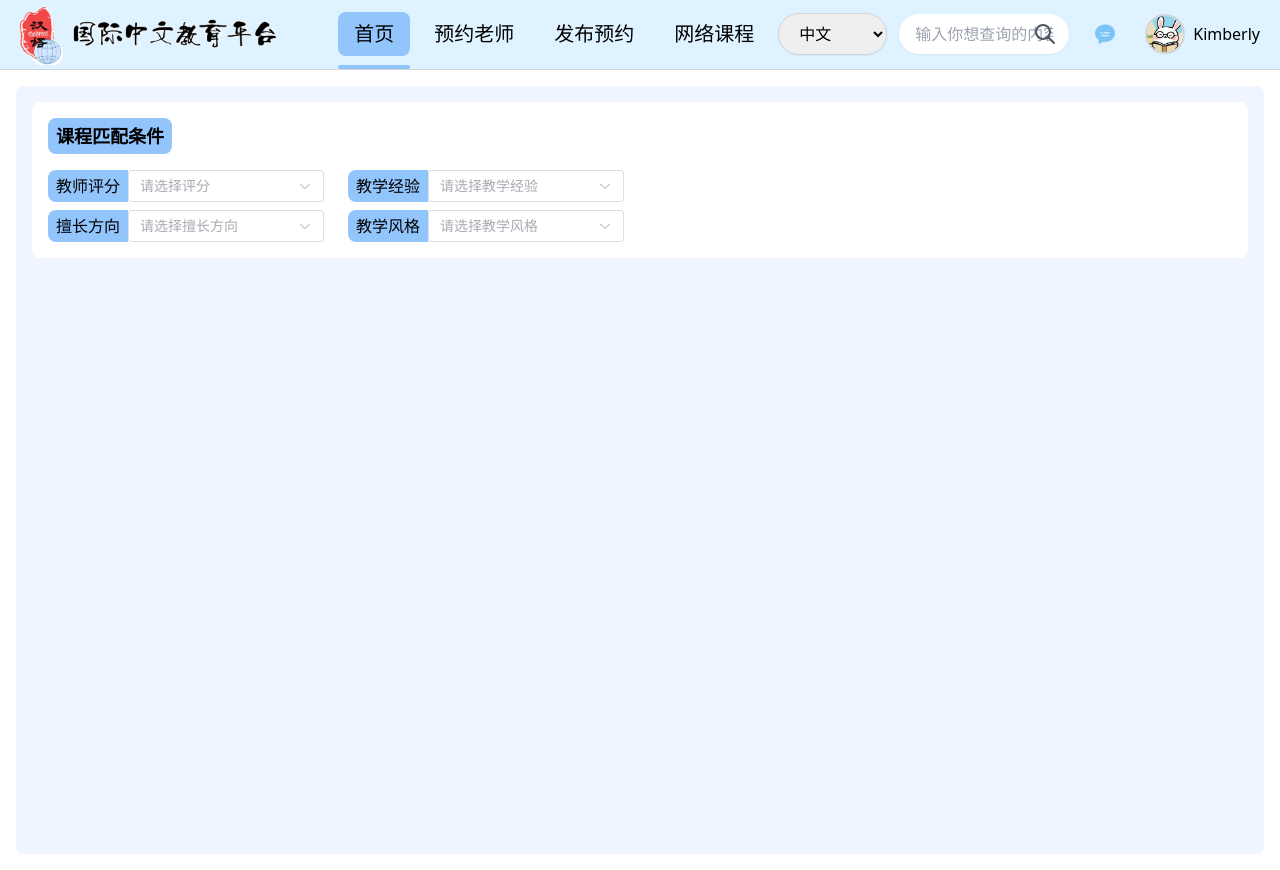
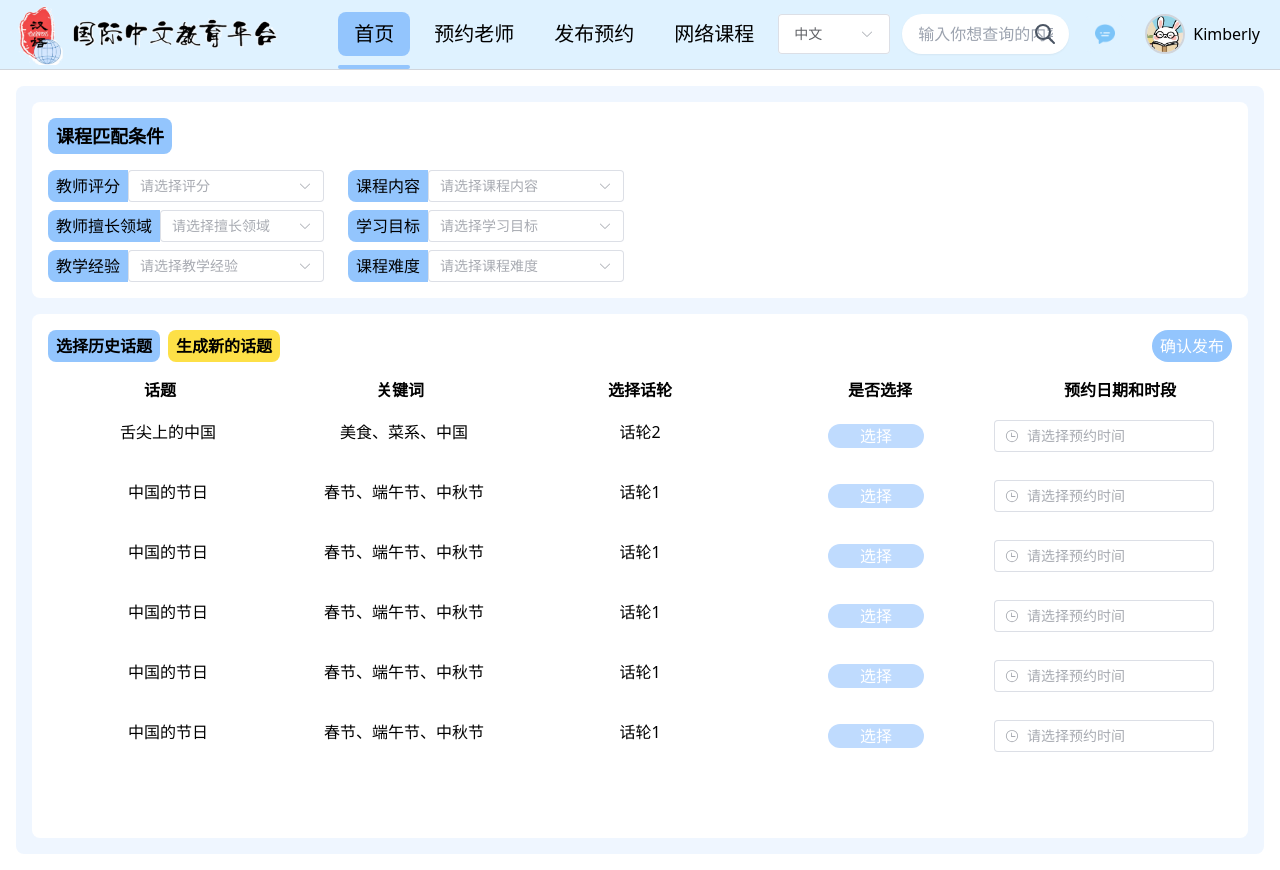
Before and after one commit to computersciencefreshmen/International_Chinese_Platform, a Vue app: page /student/publish in a window 1280 px wide. Built offline with nearby package versions, Linux system fonts and the light colour scheme.

Commit message:
完善了学生端

```diff
--- a/src/components/service/LanguageToggle.vue
+++ b/src/components/service/LanguageToggle.vue
@@ -19,14 +19,24 @@ const changeLanguage = () => {
 </script>
 
 <template>
-  <select
+  <!-- <select
     class="w-full sm:py-2 sm:px-4 border border-gray-300 rounded-full shadow-sm outline-none"
     v-model="currentLocale"
     @change="changeLanguage"
   >
     <option value="zh">中文</option>
     <option value="en">English</option>
-  </select>
+  </select> -->
+  <el-select
+    placeholder="Select"
+    class="!w-28"
+    size="large"
+    v-model="currentLocale"
+    @change="changeLanguage"
+  >
+    <el-option label="中文" value="zh" />
+    <el-option label="English" value="en" />
+  </el-select>
 </template>
 
 <style scoped></style>
--- a/src/router/index.js
+++ b/src/router/index.js
@@ -117,6 +117,13 @@ const router = createRouter({
           name: 'createNewChat',
           component: () =>
             import('@/views/student/orderTeacher/createNewChat.vue')
+        },
+        {
+          // 创建新的发布预约
+          path: 'createNewPublish',
+          name: 'createNewPublish',
+          component: () =>
+            import('@/views/student/publishOrder/CreateNewPublish.vue')
         }
       ]
     },
--- a/src/views/login/components/registerComponent.vue
+++ b/src/views/login/components/registerComponent.vue
@@ -331,7 +331,7 @@ const handleMemberEnter = () => {
 </script>
 <template>
   <div
-    class="bg-primary rounded-2xl py-2 flex items-center justify-center w-2/3 overflow-hidden transition-all ease-in-out duration-500"
+    class="shadow-lg bg-primary rounded-2xl py-2 flex items-center justify-center w-2/3 overflow-hidden transition-all ease-in-out duration-500"
   >
     <transition name="slide" mode="out-in">
       <!-- 注册的初始化界面。-->
--- a/src/views/login/loginPage.vue
+++ b/src/views/login/loginPage.vue
@@ -97,7 +97,10 @@ const handleLogin = () => {
     <main class="flex-1 flex justify-center items-center overflow-hidden">
       <!-- 登录主体内容填写 -->
       <transition name="slide" mode="out-in">
-        <div v-if="isLogin" class="px-6 bg-primary rounded-2xl min-w-min py-4">
+        <div
+          v-if="isLogin"
+          class="px-6 bg-primary rounded-2xl min-w-min py-4 shadow-lg"
+        >
           <div class="ml-6 mb-2 mt-6">
             <p class="tracking-wide text-black text-3xl font-semibold">
               欢迎登陆
--- a/src/views/student/orderTeacher/teacherDetail.vue
+++ b/src/views/student/orderTeacher/teacherDetail.vue
@@ -253,7 +253,9 @@ const disabledDate = (time) => {
             <span>{{ record.keywords }}</span>
             <span>{{ record.selectedRound }}</span>
             <!-- 是否选择 -->
-            <MyButton type="primary" class="w-24 mx-auto">选择</MyButton>
+            <div class="flex items-center justify-center">
+              <MyButton type="primary" class="w-24">选择</MyButton>
+            </div>
             <!-- 预约时段 -->
             <el-date-picker
               v-model="record.appointmentTime"
--- /dev/null
+++ b/src/views/student/publishOrder/CreateNewPublish.vue
@@ -0,0 +1,43 @@
+<script setup>
+import { ref } from 'vue' // 引入vue
+import CreateChatTurn from '../chatTurn/components/CreateChatTurn.vue'
+import MyButton from '@/components/basic/MyButton.vue'
+
+//定义预约的时间
+const appointmentTime = ref('')
+
+// 禁用当前时间之前的所有日期
+const disabledDate = (time) => {
+  return time.getTime() < Date.now() // 禁用当前时间之前的所有日期
+}
+</script>
+
+<template>
+  <!-- 布局架子 -->
+  <div ref="layout" class="container bg-white mx-auto p-4">
+    <!-- 布局容器 -->
+    <div ref="container" class="rounded-lg px-4 flex flex-col">
+      <!-- 生成新话轮 -->
+      <CreateChatTurn />
+      <!-- 预约的时段和老师 -->
+      <div class="bg-blue-50 rounded-lg p-4 flex justify-between">
+        <div class="flex items-center space-x-2">
+          <p>预约上课日期和时段</p>
+          <!-- 时间 -->
+          <el-date-picker
+            v-model="appointmentTime"
+            type="datetime"
+            placeholder="请选择预约时间"
+            :disabled-date="disabledDate"
+          />
+        </div>
+        <!-- 确认预约 -->
+        <MyButton type="primary" class="py-1 px-2 !bg-blue-300"
+          >确认预约</MyButton
+        >
+      </div>
+    </div>
+  </div>
+</template>
+
+<style scoped></style>
--- a/src/views/student/publishOrder/publishOrder.vue
+++ b/src/views/student/publishOrder/publishOrder.vue
@@ -1,6 +1,10 @@
 <script setup>
 import { ref, onMounted, nextTick, onUnmounted } from 'vue' // 引入vue
 import selectorsBasic from '@/components/service/selectorsBasic.vue'
+import MyButton from '@/components/basic/MyButton.vue'
+//引入路由
+import { useRouter } from 'vue-router'
+const router = useRouter()
 
 //定义容器盒子
 const container = ref(null)
@@ -77,67 +81,157 @@ const teacherFilterList = ref([
     ]
   },
   {
+    title: '课程内容',
+    placeholder: '请选择课程内容',
+    value: '',
+    list: [
+      {
+        label: '语法',
+        value: '语法'
+      },
+      {
+        label: '口语',
+        value: '口语'
+      }
+    ]
+  },
+  {
+    title: '教师擅长领域',
+    placeholder: '请选择擅长领域',
+    value: '',
+    list: [
+      {
+        label: '语法',
+        value: '语法'
+      },
+      {
+        label: '口语',
+        value: '口语'
+      }
+    ]
+  },
+  {
+    title: '学习目标',
+    placeholder: '请选择学习目标',
+    value: '',
+    list: [
+      {
+        label: '日常交流',
+        value: '日常交流'
+      },
+      {
+        label: '考试冲刺',
+        value: '考试冲刺'
+      },
+      {
+        label: '职场提升',
+        value: '职场提升'
+      },
+      {
+        label: '文化兴趣',
+        value: '文化兴趣'
+      }
+    ]
+  },
+  {
+    // 教学经验
     title: '教学经验',
     placeholder: '请选择教学经验',
     value: '',
     list: [
       {
-        label: '5年及以上',
-        value: 5
+        label: '5年以上',
+        value: '5年以上'
       },
       {
-        label: '3年及以上',
-        value: 3
+        label: '3-5年',
+        value: '3-5年'
       },
       {
-        label: '1年及以上',
-        value: 1
+        label: '1-3年',
+        value: '1-3年'
+      },
+      {
+        label: '不限',
+        value: '不限'
       }
     ]
   },
   {
-    title: '擅长方向',
-    placeholder: '请选择擅长方向',
+    //课程难度
+    title: '课程难度',
+    placeholder: '请选择课程难度',
     value: '',
     list: [
       {
-        label: '汉语口语',
-        value: '汉语口语'
+        label: '初级',
+        value: '初级'
       },
       {
-        label: '商务英语',
-        value: '商务英语'
+        label: '中级',
+        value: '中级'
       },
       {
-        label: '日语',
-        value: '日语'
-      },
-      {
-        label: '韩语',
-        value: '韩语'
-      }
-    ]
-  },
-  {
-    title: '教学风格',
-    placeholder: '请选择教学风格',
-    value: '',
-    list: [
-      {
-        label: '严谨',
-        value: '严谨'
-      },
-      {
-        label: '耐心',
-        value: '耐心'
-      },
-      {
-        label: '活泼',
-        value: '活泼'
+        label: '高级',
+        value: '高级'
       }
     ]
   }
 ])
+
+//定义历史记录
+const historyRecords = ref([
+  {
+    topic: '舌尖上的中国',
+    keywords: '美食、菜系、中国',
+    selectedRound: '话轮2',
+    appointmentTime: ''
+  },
+  {
+    topic: '中国的节日',
+    keywords: '春节、端午节、中秋节',
+    selectedRound: '话轮1',
+    appointmentTime: ''
+  },
+  {
+    topic: '中国的节日',
+    keywords: '春节、端午节、中秋节',
+    selectedRound: '话轮1',
+    appointmentTime: ''
+  },
+  {
+    topic: '中国的节日',
+    keywords: '春节、端午节、中秋节',
+    selectedRound: '话轮1',
+    appointmentTime: ''
+  },
+  {
+    topic: '中国的节日',
+    keywords: '春节、端午节、中秋节',
+    selectedRound: '话轮1',
+    appointmentTime: ''
+  },
+  {
+    topic: '中国的节日',
+    keywords: '春节、端午节、中秋节',
+    selectedRound: '话轮1',
+    appointmentTime: ''
+  }
+])
+
+//定义历史记录标题
+const historyTitle = ref([
+  '话题',
+  '关键词',
+  '选择话轮',
+  '是否选择',
+  '预约日期和时段'
+])
+
+// 禁用当前时间之前的所有日期
+const disabledDate = (time) => {
+  return time.getTime() < Date.now() // 禁用当前时间之前的所有日期
+}
 </script>
 
 <template>
@@ -146,7 +240,7 @@ const teacherFilterList = ref([
     <!-- 布局容器 -->
     <div ref="container" class="bg-blue-50 rounded-lg p-4 flex flex-col">
       <!-- 课程匹配条件 -->
-      <div class="bg-white rounded-lg p-4">
+      <div class="bg-white rounded-lg p-4 mb-4">
         <!-- 标题 -->
         <div class="flex mb-4">
           <p class="text-lg font-bold bg-blue-300 px-2 py-1 rounded-lg">
@@ -164,6 +258,55 @@ const teacherFilterList = ref([
               :placeholder="item.placeholder"
               :title="item.title"
               :options="item.list"
+            />
+          </div>
+        </div>
+      </div>
+      <!-- 话轮选择 -->
+      <div class="bg-white p-4 rounded-lg flex-1 overflow-y-auto scrollBar">
+        <!-- 标题 -->
+        <div class="flex items-center justify-between mb-4 space-x-2">
+          <div class="flex items-center space-x-2">
+            <h1 class="font-semibold py-1 px-2 bg-blue-300 rounded-lg">
+              选择历史话题
+            </h1>
+            <h1
+              @click="router.push('createNewPublish')"
+              class="font-semibold py-1 px-2 bg-yellow-300 rounded-lg cursor-pointer hover:bg-yellow-400 transition-all duration-300 ease-in-out"
+            >
+              生成新的话题
+            </h1>
+          </div>
+          <!-- 确认预约 -->
+          <MyButton type="primary" class="py-1 px-2 !bg-blue-300"
+            >确认发布</MyButton
+          >
+        </div>
+        <!-- 网格布局列表 -->
+        <div class="flex-1">
+          <!-- 表格标题 -->
+          <div class="grid grid-cols-5 font-semibold text-center gap-4">
+            <span v-for="title in historyTitle" :key="title">{{ title }}</span>
+          </div>
+          <!-- 表格内容 -->
+          <div
+            v-for="(record, index) in historyRecords"
+            :key="index"
+            class="grid grid-cols-5 text-center cursor-pointer border-2 border-white border-dashed hover:border-blue-200 my-2 rounded-lg transition-all duration-300 ease-in-out py-2"
+          >
+            <span>{{ record.topic }}</span>
+            <span>{{ record.keywords }}</span>
+            <span>{{ record.selectedRound }}</span>
+            <!-- 是否选择 -->
+            <div class="flex items-center justify-center">
+              <MyButton type="primary" class="w-24">选择</MyButton>
+            </div>
+            <!-- 预约时段 -->
+            <el-date-picker
+              v-model="record.appointmentTime"
+              type="datetime"
+              placeholder="请选择预约时间"
+              :disabled-date="disabledDate"
             />
           </div>
         </div>
--- a/src/views/student/studentHomePage/studentHomePage.vue
+++ b/src/views/student/studentHomePage/studentHomePage.vue
@@ -163,7 +163,7 @@ const finishWork = (id) => {
           </div>
         </div>
         <!-- 横线隔开 -->
-        <div class="w-0.5 h-full bg-gray-300 mx-8"></div>
+        <div class="w-0.5 h-28 bg-gray-300 mx-8"></div>
         <!-- 积分、余额等展示 -->
         <div class="grid grid-cols-5 flex-1 gap-6">
           <div class="text-center lg:p-6 rounded-lg bg-white flex flex-col">
```
Also changed, not shown: src/components/service/CourseList.vue (+12 -9 lines), src/views/student/orderTeacher/orderTeacher.vue (+8 -6 lines).
